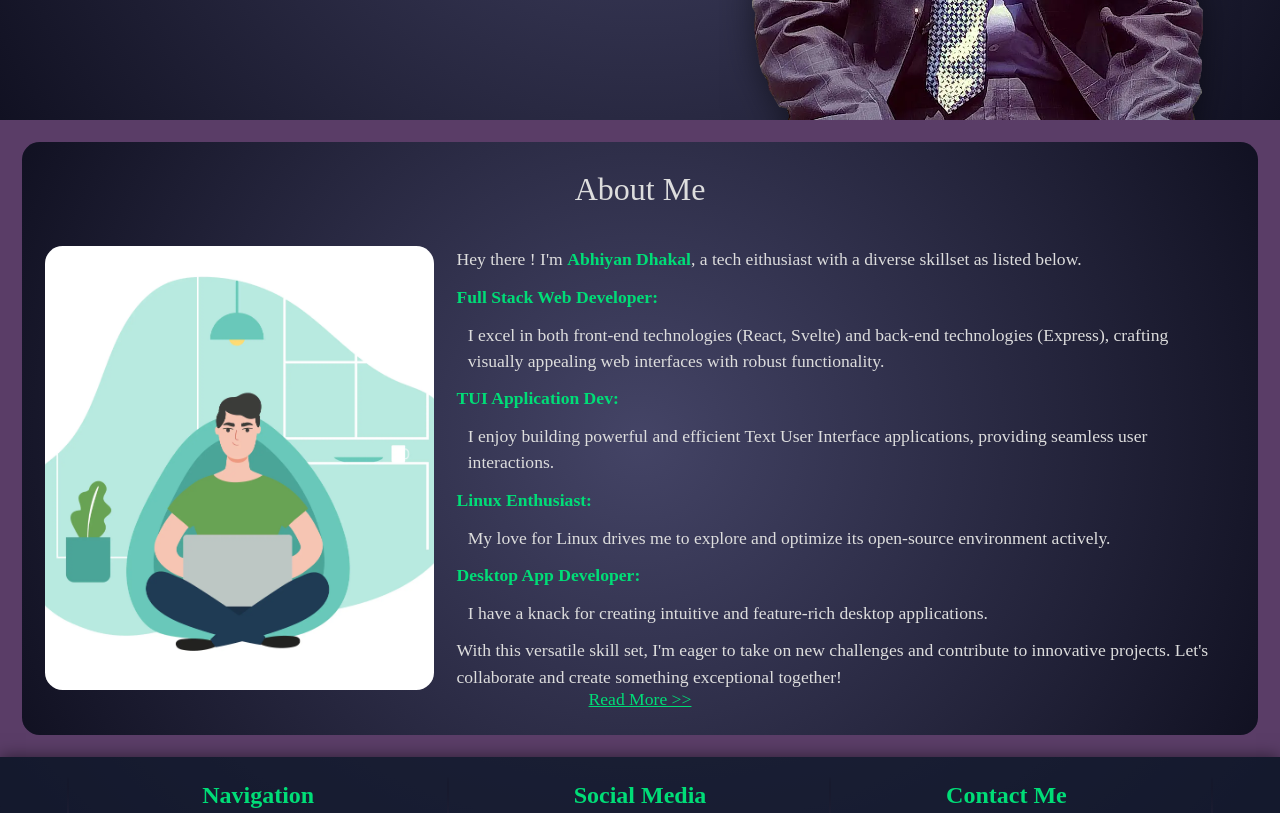
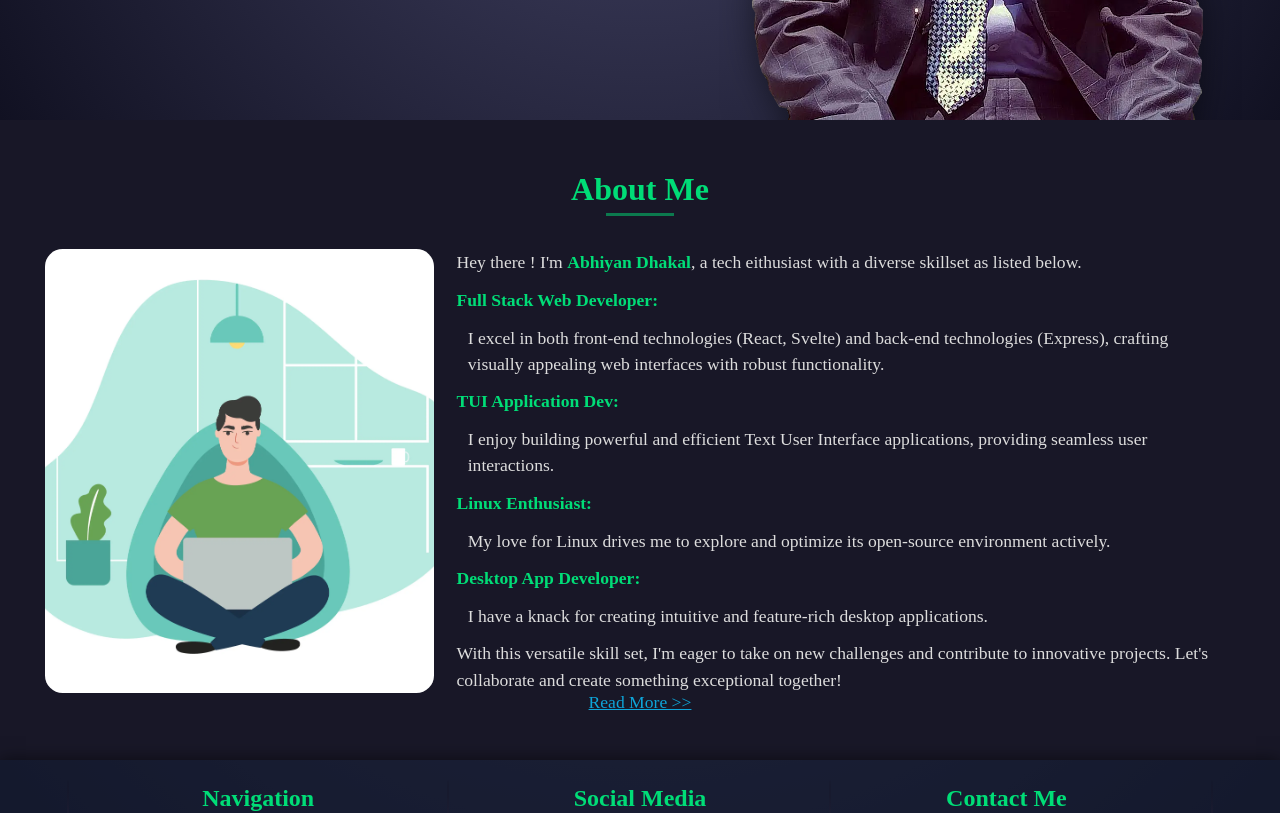
Before and after one commit to abhiyandhakal/portfolio, a SvelteKit app in the folder client/: page / in a window 1280 px wide. Shown: the part 680-1493 px from the top of the page. Built offline with nearby package versions, Linux system fonts and the light colour scheme.

Commit message:
continuation on about page, various styles done

```diff
--- a/client/src/routes/+page.svelte
+++ b/client/src/routes/+page.svelte
@@ -6,7 +6,7 @@
 	import type { TechIcon } from "../app.d";
 	import { v4 } from "uuid";
 
-	let techList: TechIcon[] = [
+	const techList: TechIcon[] = [
 		{
 			id: v4(),
 			href: "https://react.dev/",
@@ -147,7 +147,7 @@
 				<h2>I am <span>{getArticle(phrase)} {typingText}</span>.</h2>
 			</div>
 
-			<ul class="techs">
+			<ul class="tech-list">
 				{#each techList as tech (tech.id)}
 					<li>
 						<a target="_blank" href={tech.href}>
@@ -186,7 +186,7 @@
 	<!-- about -->
 	<section aria-labelledby="about-me">
 		<div class="container">
-			<h2 id="about-me">About Me</h2>
+			<h2 class="h2" id="about-me">About Me</h2>
 			<img src="/person.webp" alt="person" />
 			<div>
 				Hey there <iconify-icon icon="noto:waving-hand" />! I'm <b>Abhiyan Dhakal</b>, a tech
@@ -274,8 +274,6 @@
 	}
 
 	h2 {
-		font-size: var(--fz-3xl);
-		font-weight: 400;
 		margin-bottom: var(--gap-small);
 
 		@media (max-width: 36rem) {
@@ -303,26 +301,6 @@
 		gap: var(--gap-lg);
 
 		padding-block: var(--gap-1);
-	}
-
-	.techs {
-		display: flex;
-		font-size: 3rem;
-
-		list-style: none;
-		padding: 0;
-		margin: 0;
-
-		li {
-			display: block;
-			padding: calc(var(--gap-lg) / 2);
-
-			&:hover {
-				background-color: var(--bg-secondary);
-				border-radius: var(--radius-1);
-				opacity: 0.8;
-			}
-		}
 	}
 
 	.scroll-down {
@@ -374,7 +352,6 @@
 			.container {
 				padding: var(--gap-lg);
 				border-radius: var(--radius-xl);
-				background: var(--bg-primary);
 				display: grid;
 				max-width: var(--max-width);
 				margin-inline: auto;
@@ -426,7 +403,7 @@
 				bottom: var(--gap-lg);
 				left: 50%;
 				transform: translateX(-50%);
-				color: var(--text-secondary);
+				color: var(--text-link);
 			}
 		}
 	}
--- a/client/src/routes/about/+page.svelte
+++ b/client/src/routes/about/+page.svelte
@@ -1,5 +1,158 @@
-<script>
+<script lang="ts">
+	import "../../styles/style.scss";
 	import Nav from "../../components/nav.svelte";
+	import Footer from "../../components/footer.svelte";
+	import "iconify-icon";
+	import { v4 } from "uuid";
+	import type { TechIcon } from "../../app.d";
+
+	const frontEndIcons: TechIcon[] = [
+		{
+			id: v4(),
+			href: "https://www.w3.org/html/",
+			icon: {
+				icon: "vscode-icons:file-type-html"
+			}
+		},
+		{
+			id: v4(),
+			href: "https://www.w3.org/Style/CSS/",
+			icon: {
+				icon: "vscode-icons:file-type-css"
+			}
+		},
+		{
+			id: v4(),
+			href: "https://sass-lang.com/",
+			icon: {
+				icon: "vscode-icons:file-type-scss"
+			}
+		},
+		{
+			id: v4(),
+			href: "https://www.javascript.com/",
+			icon: {
+				icon: "logos:javascript"
+			}
+		},
+		{
+			id: v4(),
+			href: "https://www.typescriptlang.org/",
+			icon: {
+				icon: "logos:typescript-icon"
+			}
+		},
+		{
+			id: v4(),
+			href: "https://react.dev/",
+			icon: {
+				icon: "logos:react"
+			}
+		},
+		{
+			id: v4(),
+			href: "https://svelte.dev/",
+			icon: {
+				icon: "skill-icons:svelte"
+			}
+		},
+		{
+			id: v4(),
+			href: "https://nextjs.org/",
+			icon: {
+				icon: "teenyicons:nextjs-outline",
+				color: "var(--text-primary)"
+			}
+		}
+	];
 </script>
 
-<Nav />
+<header>
+	<Nav />
+	<h1 class="h1">About Me</h1>
+</header>
+
+<main>
+	Hi<iconify-icon icon="noto:waving-hand" />! I'm <b>Abhiyan Dhakal</b>, a tech eithusiast with a
+	diverse skillset. I am currently studying in
+	<a href="https://soe.ku.edu.np/" target="_blank">Kathmandu University, School of Engineering</a>,
+	pursuing Computer Engineering, currently in 4<sup>th</sup> semester.
+	<section aria-labelledby="full-stack">
+		<h2 class="h2" id="full-stack">Full Stack Web Developer:</h2>
+		<div>
+			<p>
+				I excel in both <b>front-end</b> and <b>back-end</b> technologies, crafting visually appealing
+				web interfaces with robust functionality.
+			</p>
+			<br />
+			<p class="center-text">Here are some front-end technologies I am familiar with:</p>
+			<ul class="tech-list">
+				{#each frontEndIcons as { id, href, icon } (id)}
+					<li>
+						<a {href} target="_blank">
+							<iconify-icon icon={icon.icon} style={icon.color ? `color: ${icon.color}` : ""} />
+						</a>
+					</li>
+				{/each}
+			</ul>
+		</div>
+	</section>
+	<dt>TUI Application Dev:</dt>
+	<dd>
+		I enjoy building powerful and efficient Text User Interface applications, providing seamless
+		user interactions.
+	</dd>
+	<dt>Linux Enthusiast:</dt>
+	<dd>My love for Linux drives me to explore and optimize its open-source environment actively.</dd>
+	<dt>Desktop App Developer:</dt>
+	<dd>I have a knack for creating intuitive and feature-rich desktop applications.</dd>
+
+	With this versatile skill set, I'm eager to take on new challenges and contribute to innovative
+	projects. Let's collaborate and create something exceptional together!
+</main>
+
+<Footer />
+
+<style lang="scss">
+	main {
+		width: 100%;
+		max-width: 90ch;
+		padding: var(--gap-1);
+		margin-inline: auto;
+		font-size: var(--fz-xl);
+
+		b {
+			color: var(--text-secondary);
+			font-weight: 700;
+		}
+
+		a {
+			color: var(--text-link);
+		}
+
+		h2 {
+			font-size: var(--fz-2xl);
+			margin-bottom: var(--gap-lg);
+		}
+
+		section {
+			padding: var(--gap-lg);
+			margin-block: var(--gap-lg);
+			border-radius: var(--radius-xl);
+			background: var(--bg-secondary);
+		}
+	}
+
+	.center-text {
+		text-align: center;
+	}
+
+	.tech-list {
+		justify-content: center;
+		font-size: var(--fz-3xl);
+
+		li:hover {
+			background: var(--bg-primary);
+		}
+	}
+</style>
--- a/client/src/styles/_variables.scss
+++ b/client/src/styles/_variables.scss
@@ -1,7 +1,9 @@
 :root {
 	// --bg-primary: #223;
 	--bg-primary: radial-gradient(circle at center, #446, #112);
-	--bg-secondary: rgb(90, 61, 103);
+	// --bg-secondary: rgb(90, 61, 103);
+	--bg-secondary: #181727;
+
 	--bg-header-footer: #0f172aaa;
 
 	--bg-textbox: #1e293b;
@@ -9,6 +11,7 @@
 
 	--text-primary: #ddd;
 	--text-secondary: #0d7;
+	--text-link: #0ea5d9;
 
 	--text-dark: #000;
 
@@ -35,4 +38,5 @@
 	--fz-xl: 1.2rem;
 	--fz-2xl: 1.5rem;
 	--fz-3xl: 2rem;
+	--fz-4xl: 3rem;
 }
--- /dev/null
+++ b/client/src/styles/components/_headings.scss
@@ -0,0 +1,28 @@
+.h1 {
+	color: var(--text-secondary);
+	font-size: var(--fz-4xl);
+	margin-inline: auto;
+	width: fit-content;
+	text-align: center;
+	margin-block: var(--gap-lg);
+}
+
+.h2 {
+	color: var(--text-secondary);
+	font-size: var(--fz-3xl);
+	font-weight: 700;
+	margin-inline: auto;
+	width: fit-content;
+	text-align: center;
+	display: grid;
+	place-items: center;
+
+	&::after {
+		content: "";
+		height: 3px;
+		width: 50%;
+		display: block;
+		background: currentColor;
+		opacity: 0.5;
+	}
+}
--- a/client/src/styles/components/_index.scss
+++ b/client/src/styles/components/_index.scss
@@ -4,3 +4,5 @@
 @forward "textbox";
 @forward "button";
 @forward "glow-effect";
+@forward "headings";
+@forward "tech-icons";
--- /dev/null
+++ b/client/src/styles/components/_tech-icons.scss
@@ -0,0 +1,19 @@
+.tech-list {
+	display: flex;
+	font-size: 3rem;
+
+	list-style: none;
+	padding: 0;
+	margin: 0;
+
+	li {
+		display: block;
+		padding: calc(var(--gap-lg) / 2);
+
+		&:hover {
+			background-color: var(--bg-secondary);
+			border-radius: var(--radius-1);
+			opacity: 0.8;
+		}
+	}
+}
```
